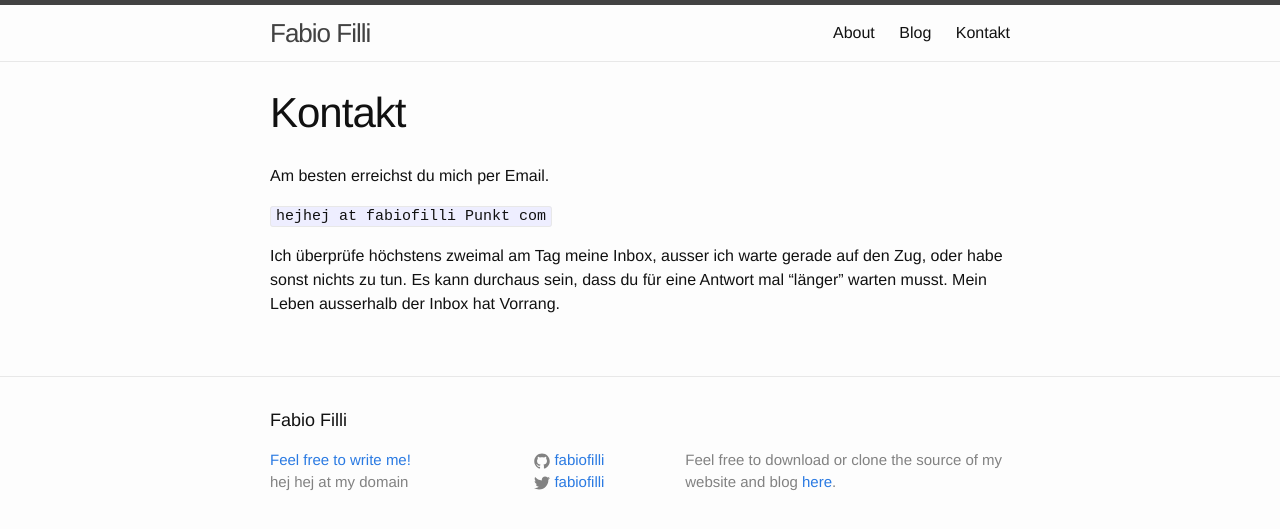
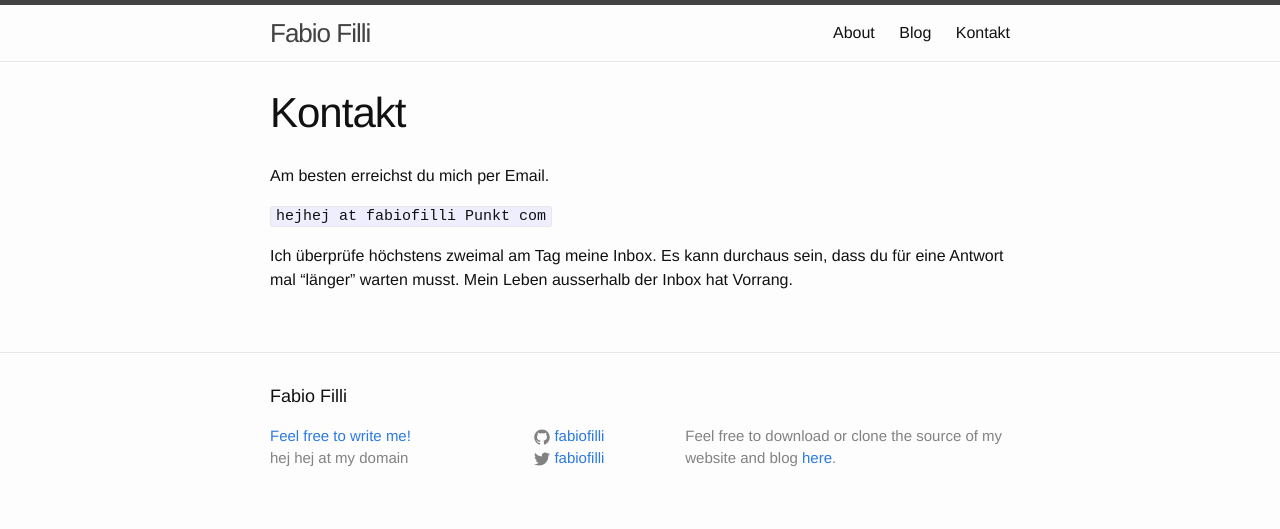
Before and after one commit to fabiofilli/fabiofilli, a Jekyll site: the page built from kontakt.md, in a window 1280 px wide. Shown: the top 529 px of the page. Built offline with Jekyll 4.4.1, drawn with Linux system fonts in a browser that asks for light colours.

Commit message:
update kontakt text

```diff
--- a/kontakt.md
+++ b/kontakt.md
@@ -8,4 +8,4 @@
 
 `hejhej at fabiofilli Punkt com`
 
-Ich überprüfe höchstens zweimal am Tag meine Inbox, ausser ich warte gerade auf den Zug, oder habe sonst nichts zu tun. Es kann  durchaus sein, dass du für eine Antwort mal “länger” warten musst. Mein Leben ausserhalb der Inbox hat Vorrang.
+Ich überprüfe höchstens zweimal am Tag meine Inbox. Es kann  durchaus sein, dass du für eine Antwort mal “länger” warten musst. Mein Leben ausserhalb der Inbox hat Vorrang.
```
